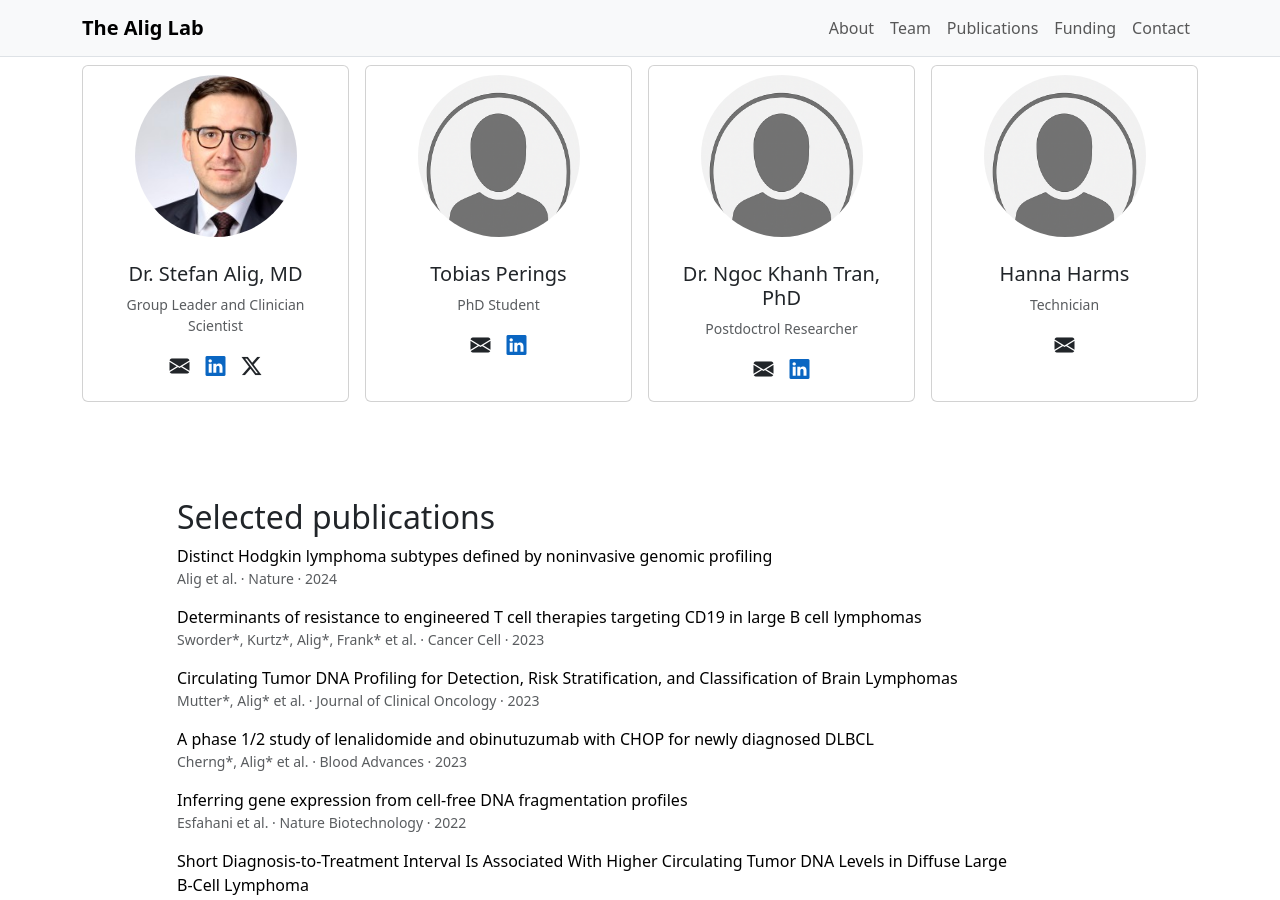
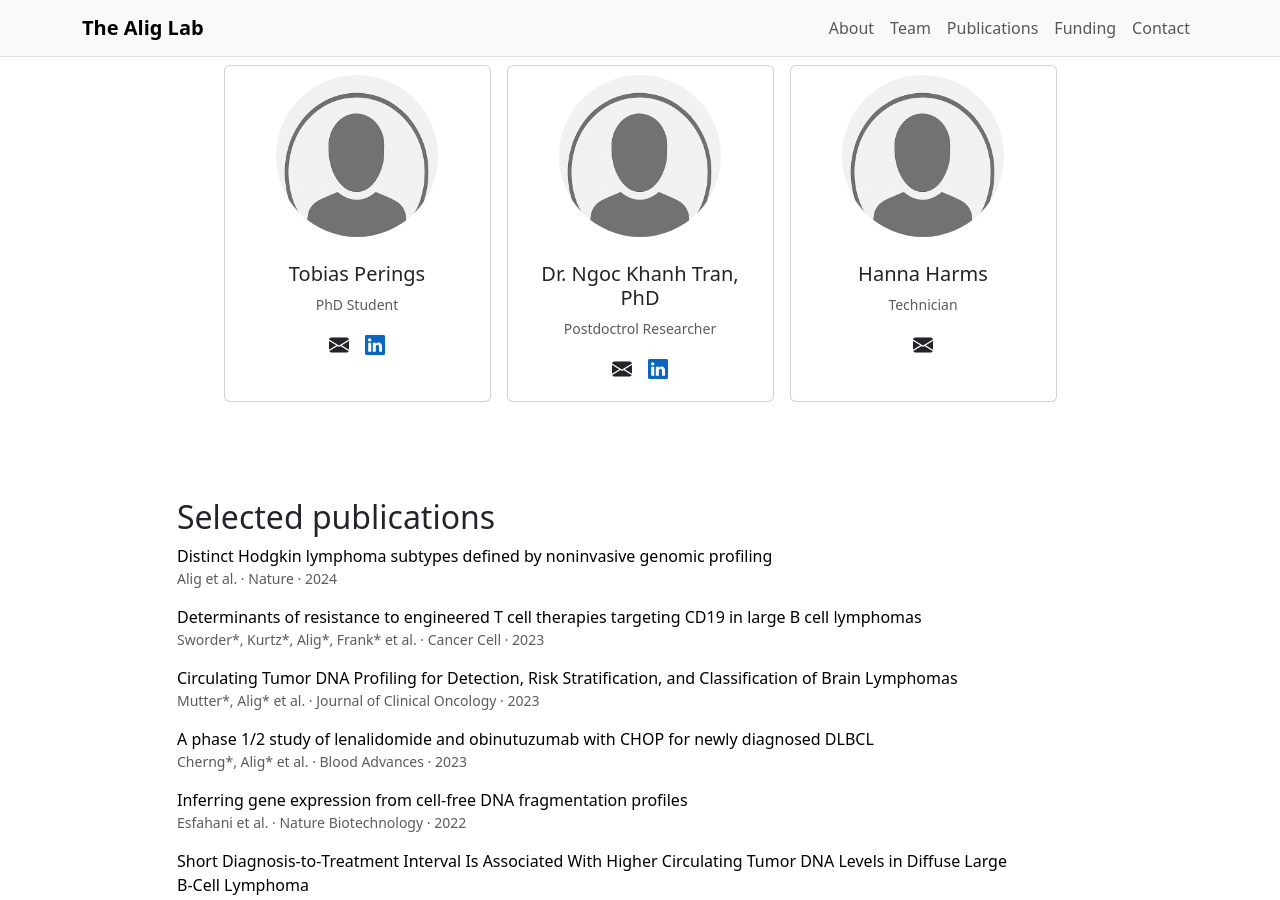
Before and after one commit to AligLab/AligLab.github.io, a Jekyll site: the page built from index.md, in a window 1280 px wide and 900 px high, scrolled down 1516 px. Built offline with Jekyll 4.4.1, drawn with Linux system fonts in a browser that asks for light colours.

Commit message:
Update index.md

```diff
--- a/index.md
+++ b/index.md
@@ -55,7 +55,7 @@ title: Alig Lab
       {%- endfor -%}
     </div>
 
-    {%- assign others = site.members | where_exp: "p", "p.role != 'Group Leader'" | sort: "order" -%}
+    {%- assign others = site.members | where_exp: "p", "p.role != 'Group Leader and Clinician Scientist'" | sort: "order" -%}
     <div class="row g-3 justify-content-center">
       {%- for person in others -%}
       <div class="col-6 col-md-4 col-lg-3">
```
